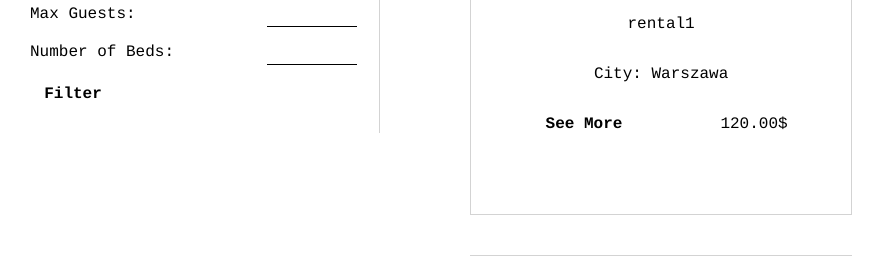
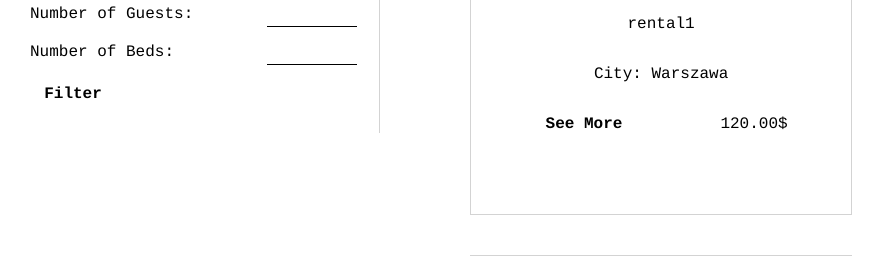
Before and after one commit to KarolinaMaczka/rental_app, a Django app: page /rentals in a window 1280 px wide. Shown: the part 309-565 px from the top of the page, without its empty margins (0-884 px from the left). Run offline with Django 4.2, Linux system fonts and the light colour scheme; a user stored in the database is signed in; data comes from the database, SQL or seed files in the repository; both versions use the stored data as it was after the commit; style sheets or scripts are compiled from the project's sources; some libraries are stand-ins or nearby versions.

Commit message:
all_rentals

```diff
--- a/add_rentals/templates/all_rentals.html
+++ b/add_rentals/templates/all_rentals.html
@@ -70,7 +70,7 @@
                     </td>
                 </tr>
                 <tr>
-                    <td><label for="guests">Max Guests:</label></td>
+                    <td><label for="guests">Number of Guests:</label></td>
                     <td>
                         <input type="number" id="guests" name="guests" min="1" value="{{ request.GET.guests }}">
                     </td>
@@ -110,7 +110,7 @@
             <p>City: {{ rental.address_city }}</p>
 
             <div class="horizontal-div">
-                <a href="{% url 'edit_rental' rental.id %}" class="see-more-btn">See More</a>
+                <a href="{% url 'one_rental' rental.id %}" class="see-more-btn">See More</a>
                 <p>{{ rental.price_per_night }}$</p>
             </div>
 
--- /dev/null
+++ b/add_rentals/templates/one_rental.html
@@ -0,0 +1,3 @@
+{% for image in rental.images.all %}
+    <img src="{{ image.image.url }}" alt="{{ rental.name }}" class="carousel-image" style="{{ forloop.first|yesno:',display:none;' }}">
+{% endfor %}
--- a/add_rentals/urls.py
+++ b/add_rentals/urls.py
@@ -9,5 +9,6 @@ urlpatterns = [
     path('get_booked_dates/<int:rental_id>/', views.get_booked_dates, name='get_booked_dates'),
     path('reservation/<int:reservation_id>/toggle_approval/', views.toggle_reservation_approval, name='toggle_reservation_approval'),
     path('rentals', views.all_rentals, name='all_rentals'),
+    path('one_rental/<int:rental_id>/', views.one_rental, name='one_rental'),
 
 ]
--- a/add_rentals/views.py
+++ b/add_rentals/views.py
@@ -30,8 +30,6 @@ def list_rentals(request):
     rentals = Rental.objects.filter(user=request.user)
     return render(request, 'list_rentals.html', {'rentals': rentals})
 
-from django.shortcuts import render
-from .models import Rental
 
 def all_rentals(request):
     # Query for unique cities from all rentals
@@ -46,11 +44,11 @@ def all_rentals(request):
 
     bathrooms = request.GET.get('bathrooms')
     if bathrooms and bathrooms.isdigit():
-        rentals = rentals.filter(number_of_bathrooms__gt=int(bathrooms))
+        rentals = rentals.filter(number_of_bathrooms__gte=int(bathrooms))
 
     rooms = request.GET.get('rooms')
     if rooms and rooms.isdigit():
-        rentals = rentals.filter(number_of_rooms__gt=int(rooms))
+        rentals = rentals.filter(number_of_rooms__gte=int(rooms))
 
     price = request.GET.get('price')
     if price and price.isdigit():
@@ -58,7 +56,7 @@ def all_rentals(request):
 
     guests = request.GET.get('guests')
     if guests and guests.isdigit():
-        rentals = rentals.filter(max_guests__lte=int(guests))
+        rentals = rentals.filter(max_guests__gte=int(guests))
 
     beds = request.GET.get('beds')
     if beds and beds.isdigit():
@@ -136,3 +134,8 @@ def toggle_reservation_approval(request, reservation_id):
         messages.error(request, 'You are not authorized to approve this reservation.')
 
     return redirect('list_rentals')
+
+
+def one_rental(request, rental_id):
+    rental = get_object_or_404(Rental, id=rental_id)
+    return render(request, 'one_rental.html', {'rental': rental})
```
Also changed, not shown: db.sqlite3.
